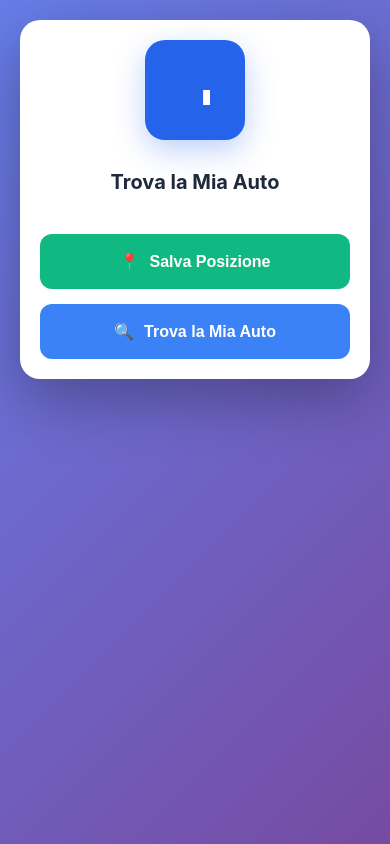
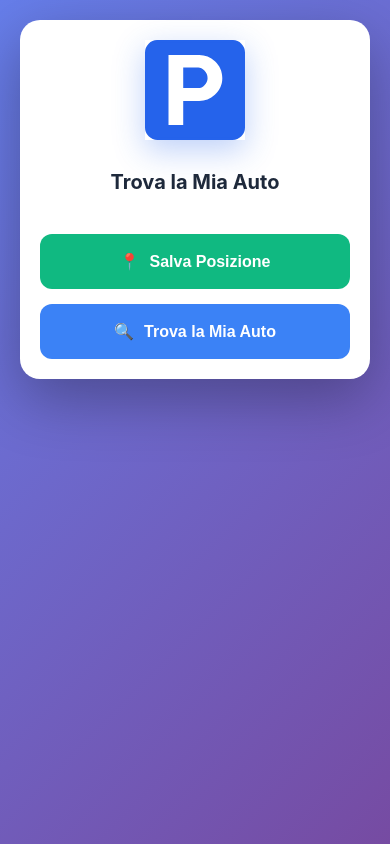
Before and after one commit to studiodiametrodev/where_is_my_car, a plain HTML site: page index.html in a window 390 px wide. Drawn offline with Linux system fonts and the light colour scheme.

Commit message:
Update index.html
modifica logo SVG nella pagina

```diff
--- a/index.html
+++ b/index.html
@@ -36,11 +36,10 @@
         }
 
         .logo {
-            width: 120px;
-            height: 120px;
+            width: 100px;
+            height: 100px;
             margin: 0 auto;
-            background: #2563eb;
-            border-radius: 20px;
+            background: transparent;
             display: flex;
             align-items: center;
             justify-content: center;
@@ -48,9 +47,8 @@
         }
 
         .logo svg {
-            width: 200px;
-            height: 200px;
-            zoom: .5;
+            width: 100px;
+            height: 100px;
         }
 
         h1 {
@@ -227,23 +225,18 @@
             h1 {
                 font-size: 20px;
             }
-
-            .logo {
-                width: 100px;
-                height: 100px;
-            }
-
-            .logo svg {
-                width: 60px;
-                height: 60px;
-            }
         }
     </style>
 </head>
 <body>
     <div class="container">
         <div class="logo">
-            <svg xmlns="http://www.w3.org/2000/svg" width="200" height="200"><g transform="translate(0 -852.375)"><rect width="195" height="195" x="2.5" y="854.862" rx="22.535" ry="22.535" style="fill:#2563eb;fill-opacity:1;stroke:#2563eb;stroke-width:5;stroke-linejoin:miter;stroke-miterlimit:4;stroke-opacity:1;stroke-dasharray:none"/><g style="font-size:198.86080933px;font-style:normal;font-weight:400;line-height:125%;letter-spacing:0;word-spacing:0;fill:#fff;fill-opacity:1;stroke:none;font-family:Sans"><path d="M108.45-270q17.697 0 31.418 12.532 14.717 13.722 14.717 34.003 0 19.487-14.917 32.814-13.722 12.526-31.218 12.526H76.431V-130H47.004v-140zm-32.019 24.858v41.364h30.029q7.16 0 12.926-6.363 5.765-6.363 5.765-13.524 0-8.946-6.36-15.512-5.765-5.965-12.331-5.965z" style="font-variant:normal;font-stretch:normal;fill:#fff;fill-opacity:1;" transform="translate(-.794 1152.362)"/></g></g></svg>
+            <svg xmlns="http://www.w3.org/2000/svg" xmlns:xlink="http://www.w3.org/1999/xlink" width="100px" height="100px" viewBox="0 0 100 100" version="1.1">
+                <g id="surface1">
+                    <path style="fill-rule:nonzero;fill:rgb(14.509805%,38.82353%,92.156863%);fill-opacity:1;stroke-width:5;stroke-linecap:butt;stroke-linejoin:miter;stroke:rgb(14.509805%,38.82353%,92.156863%);stroke-opacity:1;stroke-miterlimit:4;" d="M 25.039063 854.859425 L 174.960941 854.859425 C 187.414067 854.859425 197.500004 864.953175 197.500004 877.398488 L 197.500004 1027.328178 C 197.500004 1039.773491 187.414067 1049.859429 174.960941 1049.859429 L 25.039063 1049.859429 C 12.585938 1049.859429 2.5 1039.773491 2.5 1027.328178 L 2.5 877.398488 C 2.5 864.953175 12.585938 854.859425 25.039063 854.859425 Z M 25.039063 854.859425 " transform="matrix(0.5,0,0,0.5,0,-426.187515)"/>
+                    <path style=" stroke:none;fill-rule:nonzero;fill:rgb(100%,100%,100%);fill-opacity:1;" d="M 54.226562 14.996094 C 60.125 14.996094 65.359375 17.082031 69.933594 21.257812 C 74.839844 25.835938 77.292969 31.5 77.292969 38.261719 C 77.292969 44.757812 74.808594 50.226562 69.835938 54.667969 C 65.261719 58.84375 60.054688 60.929688 54.226562 60.929688 L 38.214844 60.929688 L 38.214844 84.992188 L 23.503906 84.992188 L 23.503906 14.996094 Z M 38.214844 27.421875 L 38.214844 48.105469 L 53.230469 48.105469 C 55.617188 48.105469 57.773438 47.042969 59.691406 44.925781 C 61.613281 42.800781 62.574219 40.546875 62.574219 38.160156 C 62.574219 35.179688 61.515625 32.59375 59.394531 30.402344 C 57.476562 28.414062 55.417969 27.421875 53.230469 27.421875 Z M 38.214844 27.421875 "/>
+                </g>
+            </svg>
         </div>
 
         <h1>Trova la Mia Auto</h1>
```
